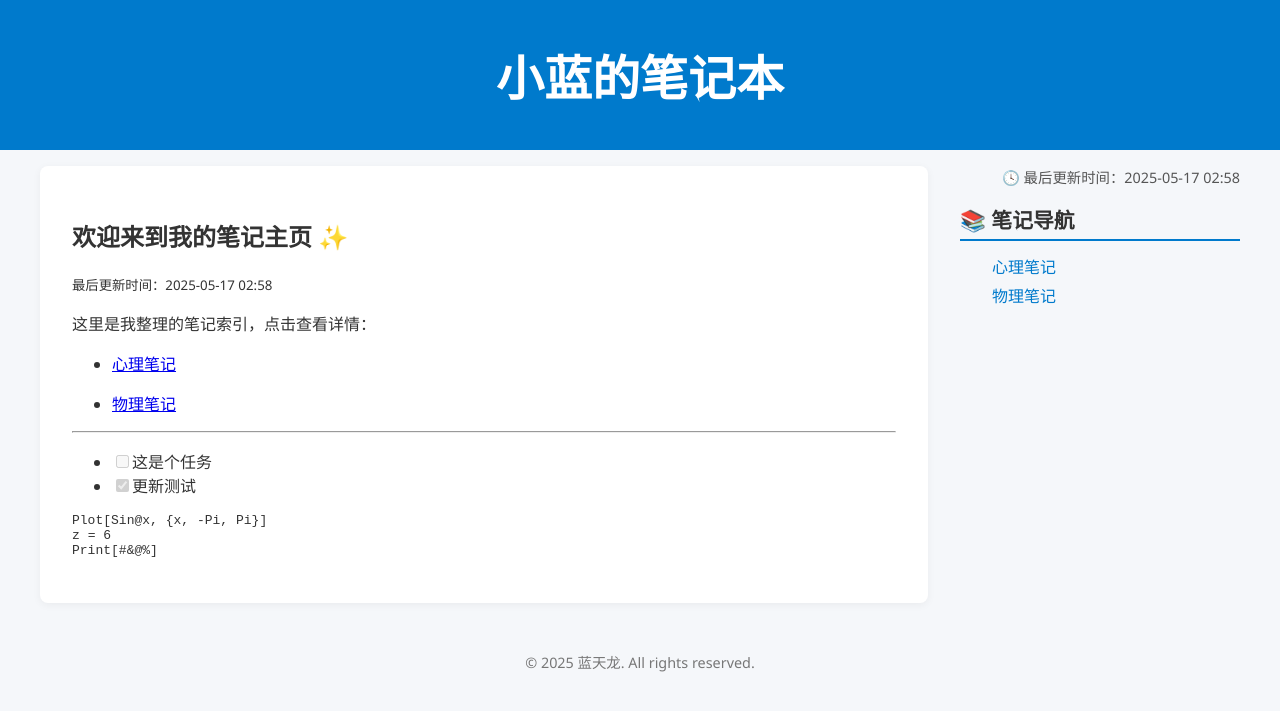
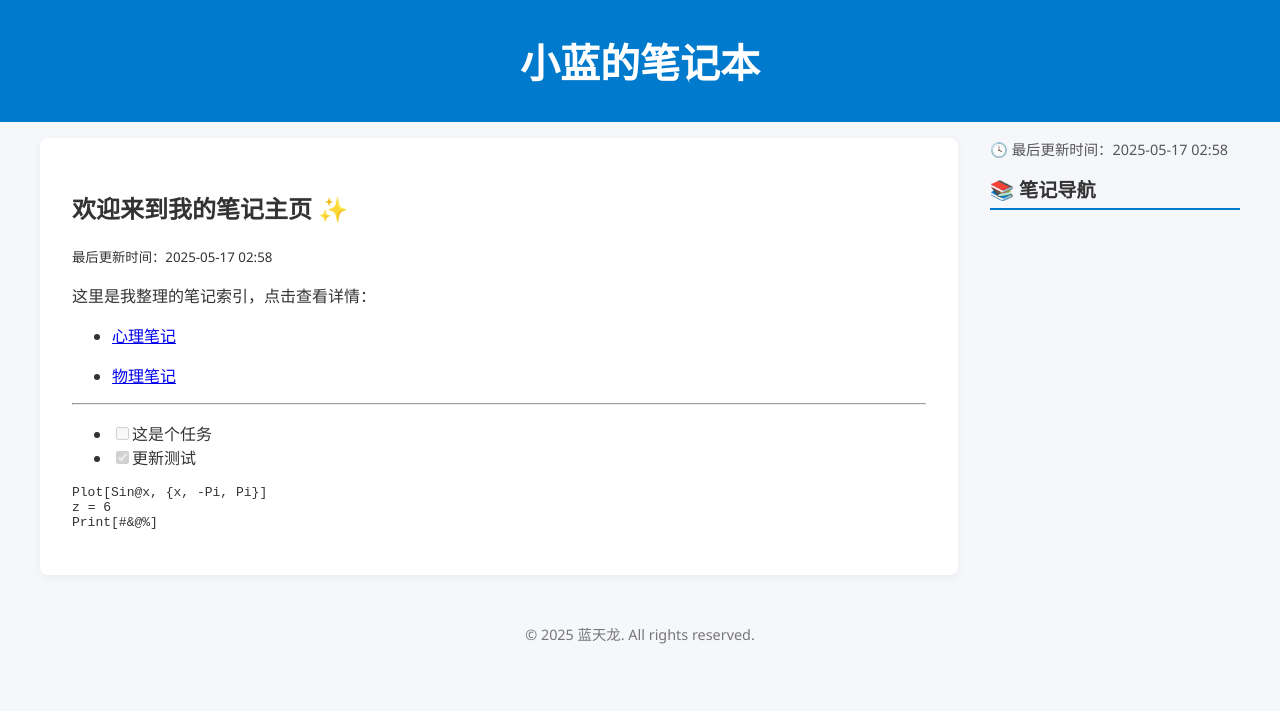
Before and after one commit to Tlonglan/GitNotebook, a Jekyll site: the page built from index.md, in a window 1280 px wide. Shown: the top 711 px of the page. Built offline with Jekyll 4.4.1, drawn with Linux system fonts in a browser that asks for light colours.

Commit message:
Update default.html

```diff
--- a/_layouts/default.html
+++ b/_layouts/default.html
@@ -1,8 +1,8 @@
 <!DOCTYPE html>
 <html lang="zh">
 <head>
-  <meta charset="UTF-8" />
-  <meta name="viewport" content="width=device-width, initial-scale=1" />
+  <meta charset="UTF-8">
+  <meta name="viewport" content="width=device-width, initial-scale=1.0">
   <title>{{ page.title }} | {{ site.title }}</title>
   <style>
     body {
@@ -11,70 +11,69 @@
       background-color: #f5f7fa;
       color: #333;
     }
+
     header {
-      background-color: #007acc; /* 科技蓝 */
+      background-color: #007acc; /* 固定为科技蓝 */
       color: white;
-      padding: 2.5rem 1rem;
-      font-size: 3rem;
+      padding: 2rem 1rem;
+      font-size: 2.5rem;
       font-weight: bold;
       text-align: center;
       position: relative;
     }
+
     main {
       display: flex;
       flex-direction: row-reverse; /* 右侧导航 */
+      padding: 1rem;
       max-width: 1200px;
       margin: 0 auto;
-      padding: 1rem;
-      gap: 2rem;
     }
+
     nav {
-      width: 280px;
-      flex-shrink: 0;
+      width: 250px;
+      margin-left: 2rem;
     }
+
+    nav h2 {
+      font-size: 1.2rem;
+      margin-bottom: 0.5rem;
+      border-bottom: 2px solid #007acc;
+      padding-bottom: 0.3rem;
+    }
+
     nav .updated {
       font-size: 0.9rem;
       color: #555;
       margin-bottom: 1rem;
-      text-align: right;
-      white-space: nowrap;
-      overflow: hidden;
-      text-overflow: ellipsis;
     }
-    nav h2 {
-      font-size: 1.3rem;
-      margin-bottom: 0.5rem;
-      border-bottom: 2px solid #007acc;
-      padding-bottom: 0.3rem;
-    }
+
     nav ul {
       list-style: none;
-      padding-left: 0;
-      max-height: 70vh;
-      overflow-y: auto;
-      margin: 0;
+      padding: 0;
     }
+
     nav li {
-      margin: 0.3rem 0;
-      /* 支持多级目录缩进 */
-      padding-left: calc(1em * (note_level | default: 0));
+      margin: 0.5rem 0;
     }
+
     nav a {
       color: #007acc;
       text-decoration: none;
-      font-size: 1rem;
     }
+
     nav a:hover {
       text-decoration: underline;
     }
+
     article {
       flex: 1;
       background: white;
       padding: 2rem;
       border-radius: 0.5rem;
       box-shadow: 0 2px 8px rgba(0, 0, 0, 0.05);
-      min-width: 0;
     }
+
     footer {
       text-align: center;
       font-size: 0.9rem;
@@ -92,13 +91,9 @@
       <div class="updated">🕓 最后更新时间：{{ site.time | date: "%Y-%m-%d %H:%M" }}</div>
       <h2>📚 笔记导航</h2>
       <ul>
-        {% assign notes = site.mynotes | sort: "path" %}
+        {% assign notes = site.pages | where_exp: "p", "p.path contains '_mynotes/笔记库/'" %}
         {% for note in notes %}
-          {% assign parts = note.path | split: "/" %}
-          {% assign level = parts.size | minus: 1 %}
-          <li style="padding-left: {{ level | times: 1 }}em;">
-            <a href="{{ note.url }}">{{ note.title | default: note.basename }}</a>
-          </li>
+          <li><a href="{{ note.url }}">{{ note.title | default: note.name | split: '.' | first }}</a></li>
         {% endfor %}
       </ul>
     </nav>
```
